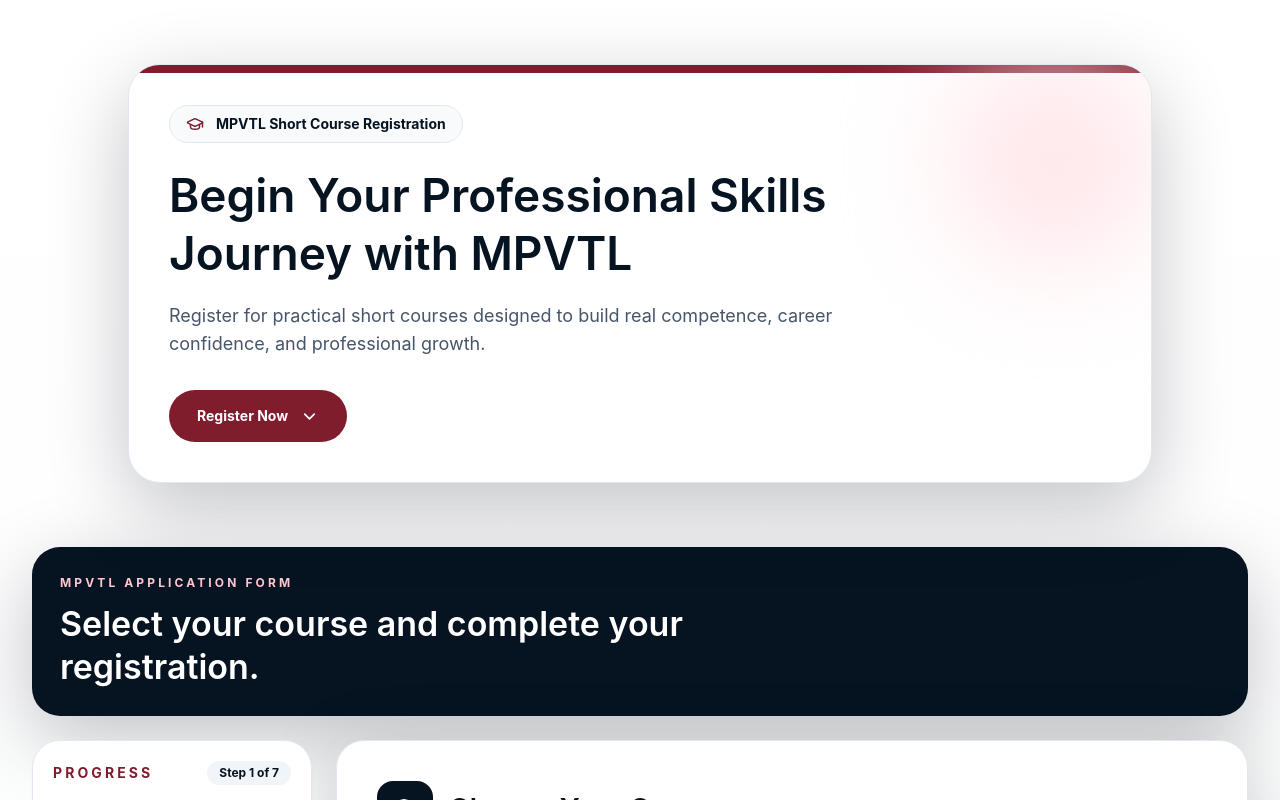
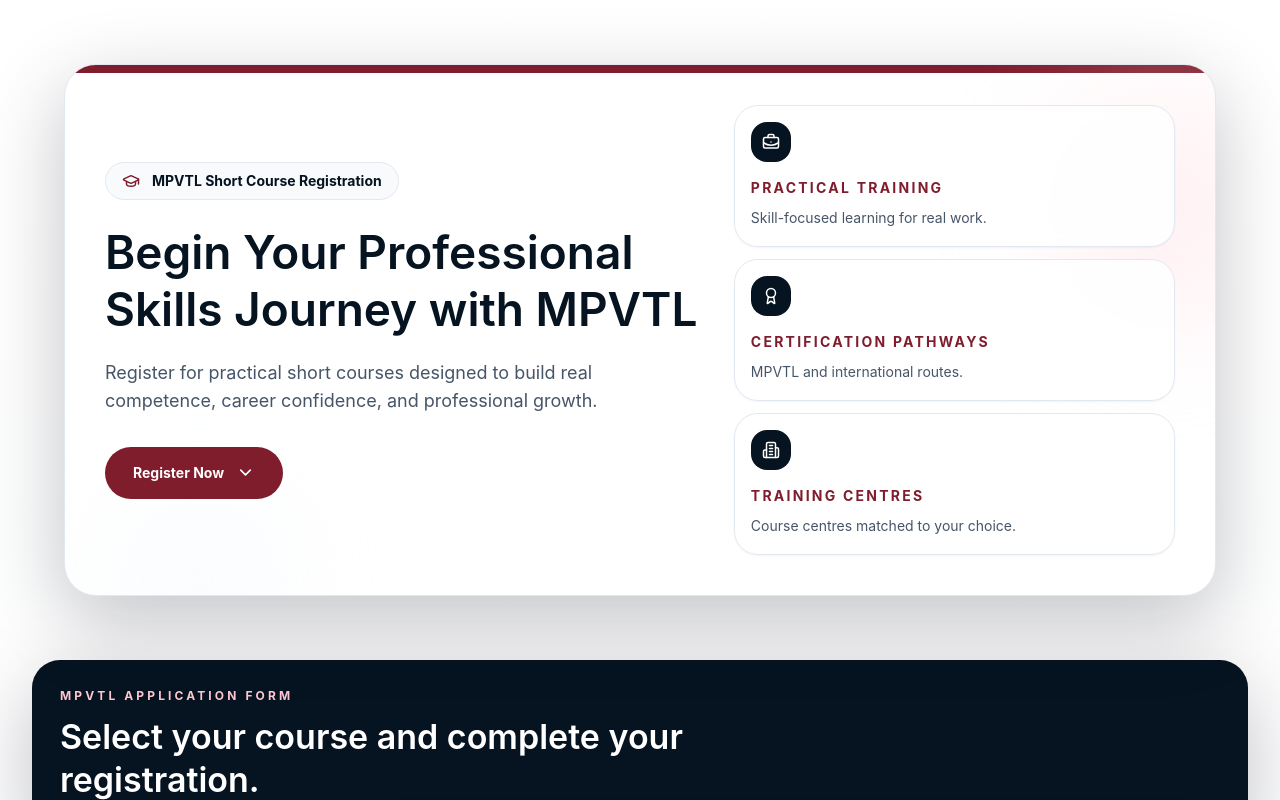
Before and after one commit to ThriveCompany/mpvtl-registration, a Next.js app: page /register in a window 1280 px wide. Shown: the top 800 px of the page. Built offline with nearby package versions, Linux system fonts and the light colour scheme.

Commit message:
Restore premium registration animations

```diff
--- a/app/register/page.tsx
+++ b/app/register/page.tsx
@@ -815,12 +815,24 @@
         initial={{ opacity: 0, y: 18 }}
         animate={{ opacity: 1, y: 0 }}
         transition={{ duration: 0.5, ease: "easeOut" }}
-        className="relative mx-auto max-w-5xl overflow-hidden rounded-[2rem] border border-slate-200 bg-white p-6 shadow-premium sm:p-10"
+        className="relative mx-auto max-w-6xl overflow-hidden rounded-[2rem] border border-slate-200 bg-white p-6 shadow-premium sm:p-10"
       >
         <div className="absolute inset-x-0 top-0 h-2 bg-brand-700" />
-        <div className="absolute right-0 top-0 h-48 w-48 rounded-full bg-brand-100 blur-3xl" />
-
-        <div className="relative">
+        <motion.div
+          aria-hidden="true"
+          animate={{ y: [0, 14, 0], opacity: [0.5, 0.85, 0.5] }}
+          transition={{ repeat: Infinity, duration: 6, ease: "easeInOut" }}
+          className="absolute -right-16 top-8 h-56 w-56 rounded-full bg-brand-100 blur-3xl"
+        />
+        <motion.div
+          aria-hidden="true"
+          animate={{ x: [0, 18, 0], opacity: [0.28, 0.5, 0.28] }}
+          transition={{ repeat: Infinity, duration: 7, ease: "easeInOut" }}
+          className="absolute -bottom-20 left-10 h-48 w-48 rounded-full bg-navy-50 blur-3xl"
+        />
+
+        <div className="relative grid gap-8 lg:grid-cols-[1.15fr_0.85fr] lg:items-center">
+          <div>
             <div className="inline-flex items-center gap-2.5 rounded-full border border-slate-200 bg-slate-50 px-3.5 py-2 text-sm font-bold text-navy-950 sm:gap-3 sm:px-4">
               <GraduationCap size={16} className="text-brand-700 sm:h-[18px] sm:w-[18px]" />
               MPVTL Short Course Registration
@@ -845,6 +857,37 @@
               <ChevronDown size={19} />
             </motion.button>
           </div>
+
+          <div className="grid gap-3 sm:grid-cols-3 lg:grid-cols-1">
+            {[
+              { icon: <BriefcaseBusiness size={18} />, title: "Practical Training", text: "Skill-focused learning for real work." },
+              { icon: <Award size={18} />, title: "Certification Pathways", text: "MPVTL and international routes." },
+              { icon: <Building2 size={18} />, title: "Training Centres", text: "Course centres matched to your choice." },
+            ].map((item, index) => (
+              <motion.div
+                key={item.title}
+                initial={{ opacity: 0, x: 24 }}
+                animate={{ opacity: 1, x: 0, y: index === 1 ? [0, -8, 0] : [0, 6, 0] }}
+                transition={{
+                  opacity: { duration: 0.35, delay: 0.18 + index * 0.12 },
+                  x: { duration: 0.35, delay: 0.18 + index * 0.12 },
+                  y: { repeat: Infinity, duration: 4.8 + index * 0.5, ease: "easeInOut" },
+                }}
+                className="rounded-3xl border border-slate-200 bg-white/85 p-4 shadow-sm backdrop-blur"
+              >
+                <div className="flex h-10 w-10 items-center justify-center rounded-2xl bg-navy-950 text-white">
+                  {item.icon}
+                </div>
+                <p className="mt-4 text-sm font-bold uppercase tracking-[0.16em] text-brand-700">
+                  {item.title}
+                </p>
+                <p className="mt-2 text-sm leading-6 text-slate-600">
+                  {item.text}
+                </p>
+              </motion.div>
+            ))}
+          </div>
+        </div>
       </motion.div>
     </motion.section>
   );
@@ -979,7 +1022,12 @@
       {props.error && <p className="mt-3 text-sm font-semibold text-brand-700">{props.error}</p>}
 
       {props.selectedCourse && (
-        <div className="mt-6 flex flex-col gap-4 rounded-3xl border border-brand-100 bg-brand-50 p-5 sm:flex-row sm:items-center sm:justify-between">
+        <motion.div
+          initial={{ opacity: 0, y: 12 }}
+          animate={{ opacity: 1, y: 0 }}
+          transition={{ duration: 0.28, ease: "easeOut" }}
+          className="mt-6 flex flex-col gap-4 rounded-3xl border border-brand-100 bg-brand-50 p-5 sm:flex-row sm:items-center sm:justify-between"
+        >
           <div>
             <p className="text-xs font-bold uppercase tracking-[0.2em] text-brand-700">
               Selected Course
@@ -997,17 +1045,32 @@
             Continue
             <ArrowRight size={17} />
           </button>
-        </div>
+        </motion.div>
       )}
 
-      <div className="mt-7 grid gap-4 md:grid-cols-2">
+      <motion.div
+        className="mt-7 grid gap-4 md:grid-cols-2"
+        initial="hidden"
+        animate="show"
+        variants={{
+          hidden: {},
+          show: { transition: { staggerChildren: 0.035 } },
+        }}
+      >
         {props.filteredCourses.map((course) => {
           const selected = props.selectedCourseId === course.id;
 
           return (
-            <article
+            <motion.article
               key={course.id}
               onClick={() => props.setSelectedCourseId(course.id)}
+              variants={{
+                hidden: { opacity: 0, y: 14 },
+                show: { opacity: 1, y: 0 },
+              }}
+              transition={{ duration: 0.28, ease: "easeOut" }}
+              whileHover={{ y: -5 }}
+              whileTap={{ scale: 0.99 }}
               className={`cursor-pointer rounded-3xl border p-5 text-left transition hover:-translate-y-1 hover:border-brand-300 hover:shadow-lg ${
                 selected ? "border-brand-600 bg-brand-50 shadow-redGlow" : "border-slate-200 bg-white"
               }`}
@@ -1050,10 +1113,10 @@
                   </button>
                 )}
               </div>
-            </article>
+            </motion.article>
           );
         })}
-      </div>
+      </motion.div>
 
       {props.filteredCourses.length === 0 && (
         <div className="mt-7 rounded-3xl border border-slate-200 bg-slate-50 p-8 text-center text-slate-600">
```
Lines whose indentation alone changed are shown as unchanged.
